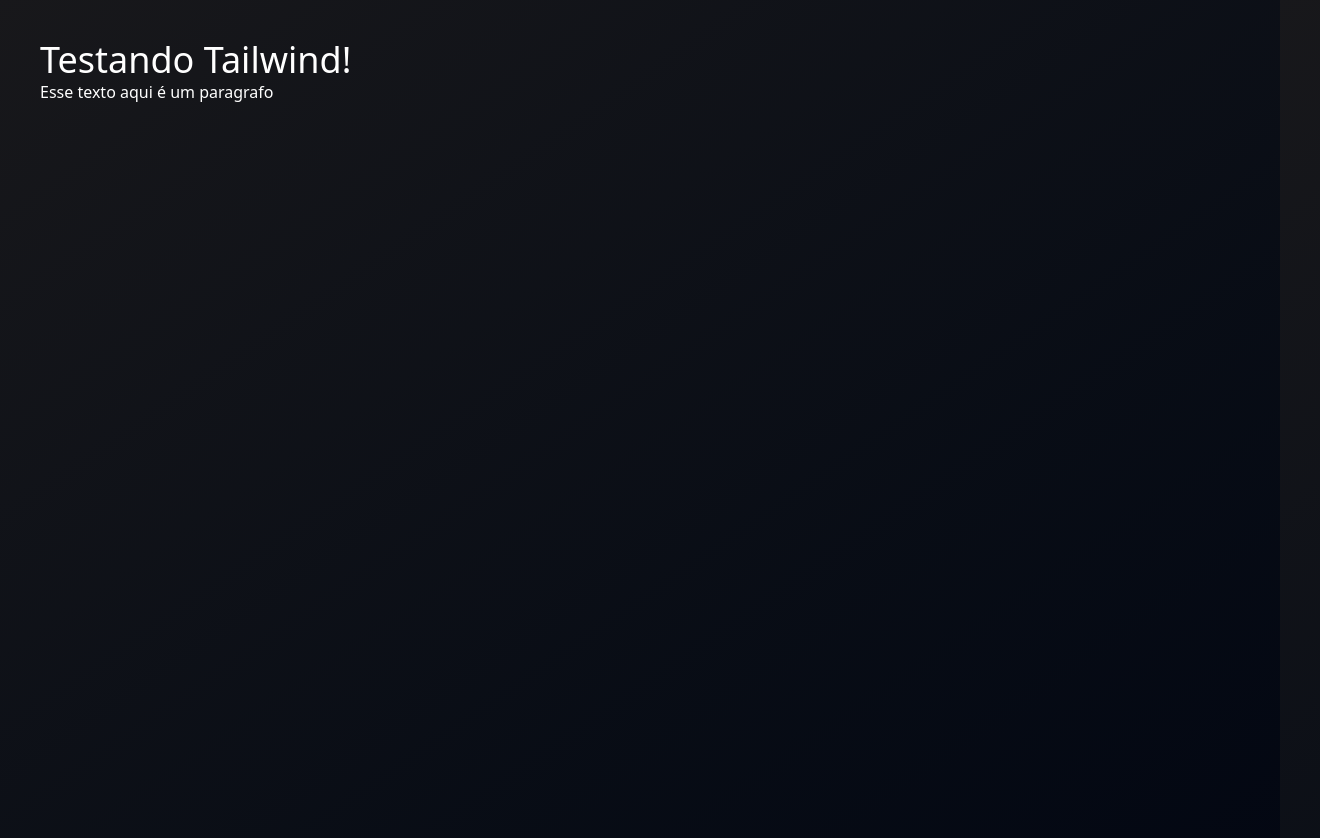
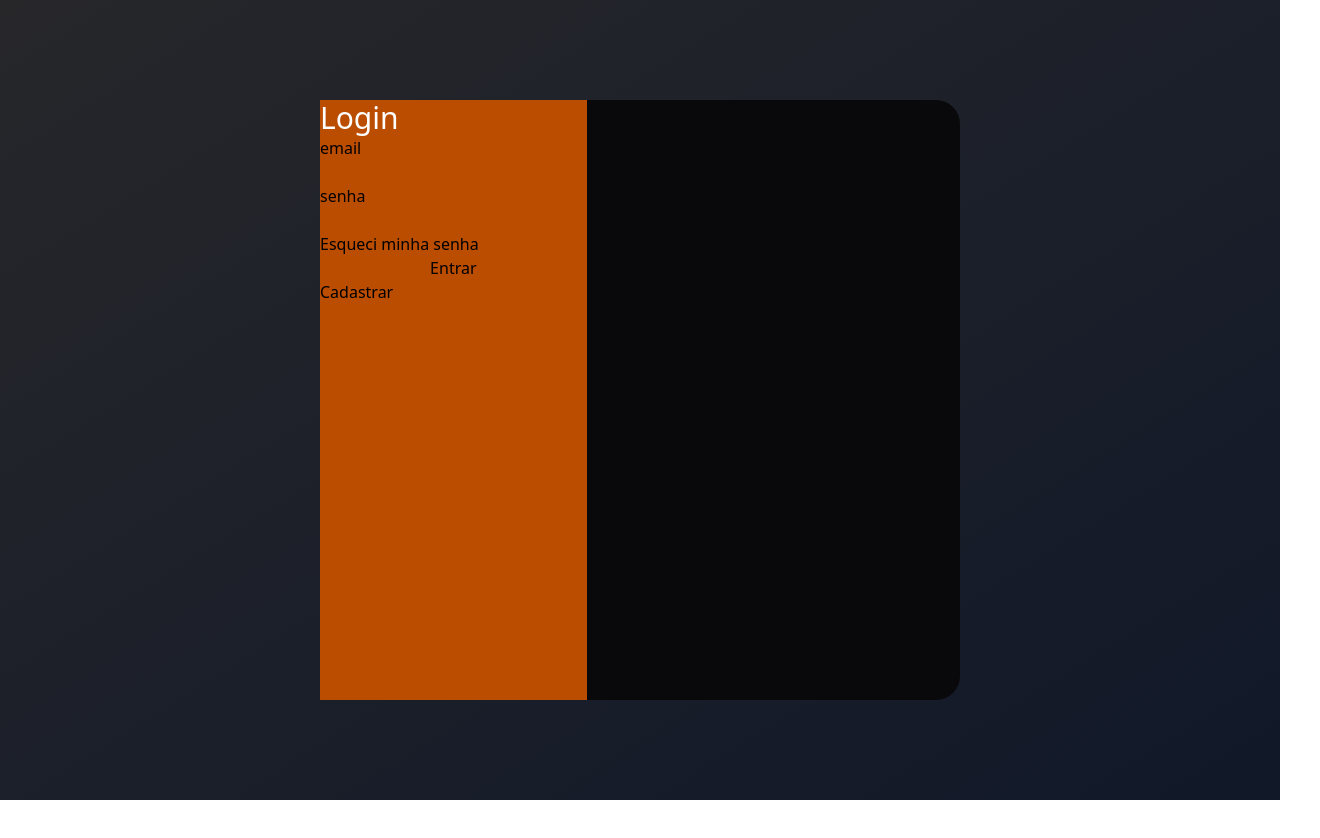
Before and after one commit to 00MOREIRA00/tailwind-login-page, a website: page index.html in a window 1280 px wide. Shown: the whole page, 1320 px wide, since content can reach past the window. After the commit the page ends 800 px from the top, so only its background shows below. Drawn offline with nearby package versions, Linux system fonts and the light colour scheme; files that its build step writes are made by us from their sources.

Commit message:
feat: criando-estrutura-formulario

```diff
--- a/index.html
+++ b/index.html
@@ -6,8 +6,30 @@
     <link href="/src/output.css" rel="stylesheet">
     <title>Login</title>
 </head>
-<body class="bg-gradient-to-tl from-gray-950 to-zinc-900 w-screen h-screen m-10">
-    <h1 class="text-4xl text-white">Testando Tailwind!</h1>
-    <p class="text-white">Esse texto aqui é um paragrafo</p>
+<body class="bg-gradient-to-tl from-gray-900 to-zinc-800 w-screen h-screen flex justify-center items-center">
+    <section class="w-1/2 h-[600px] bg-zinc-950 rounded-3xl flex">
+        <section id="form" class="basis-5/12 bg-amber-700 flex flex-col">
+            <h1 class="text-3xl text-white">Login</h1>
+
+            <label>
+                email
+                <input id="email" type="email" />
+            </label>
+
+            <label>
+                senha
+                <input id="password" type="password"/>
+            </label>
+
+            <a href="#">Esqueci minha senha</a>
+
+            <button type="submit">Entrar</button>
+
+            <a href="#">Cadastrar</a>
+        </section>
+
+        <section id="picture" class="w-1/2"></section>
+
+    </section>
 </body>
 </html>
```
